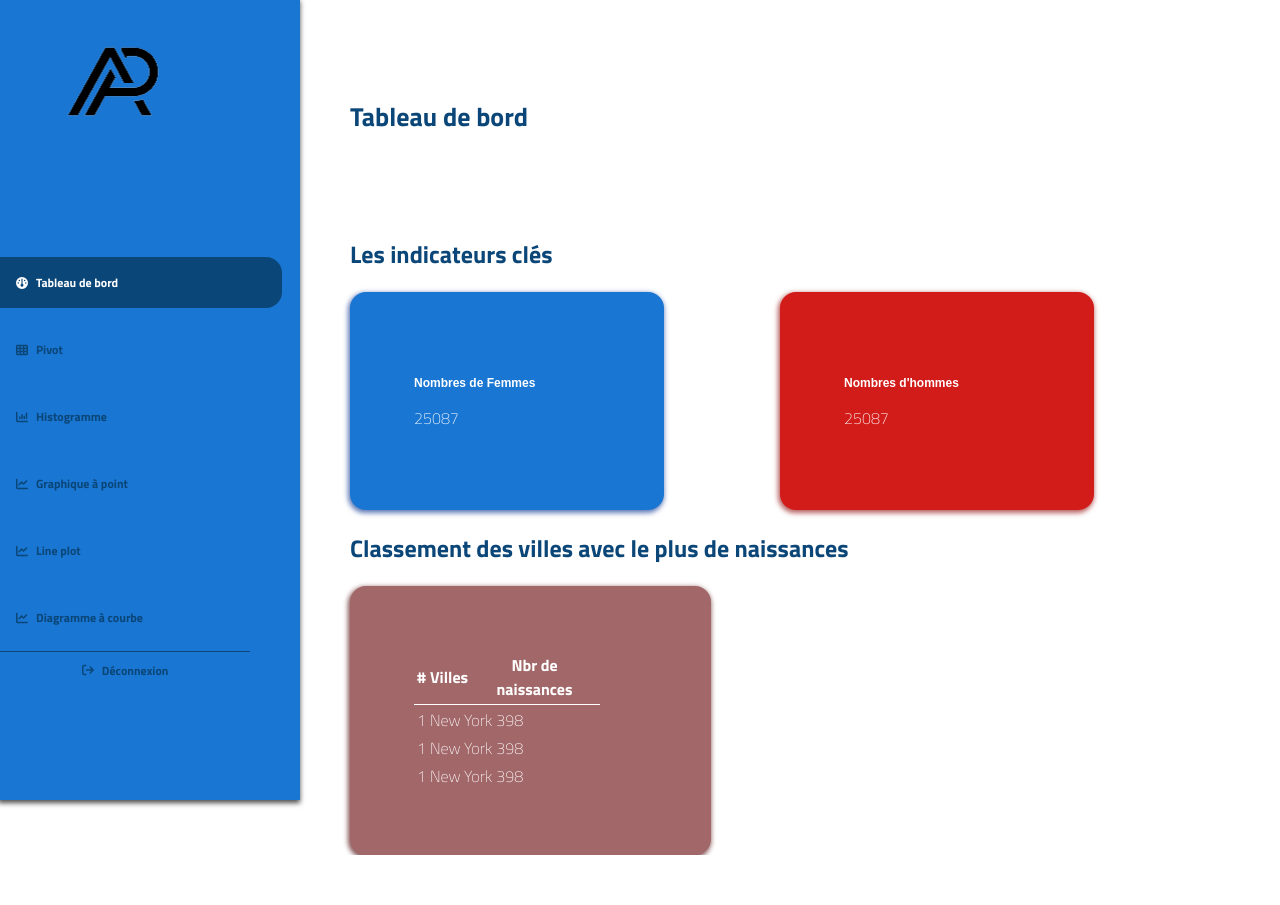
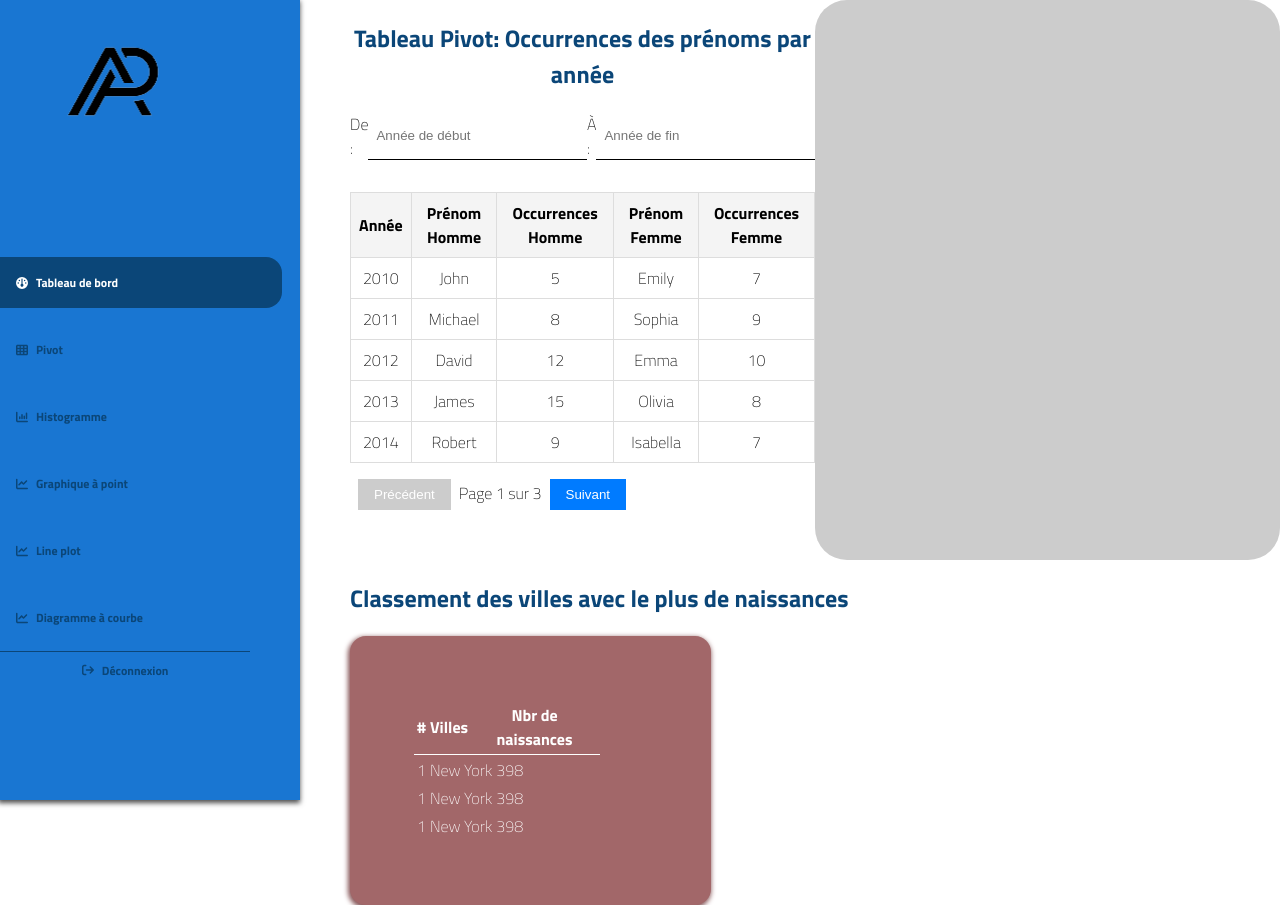
Before and after one commit to IFDevM/front-react-project3, a React (Create React App) app: page / in a window 1280 px wide. Before the commit the page ends 855 px from the top, so only its background shows below. Built offline with nearby package versions, Linux system fonts and the light colour scheme.

Commit message:
Mis à jour

```diff
--- a/package.json
+++ b/package.json
@@ -3,6 +3,7 @@
   "version": "0.1.0",
   "private": true,
   "dependencies": {
+    "@canvasjs/charts": "^3.10.10",
     "@fortawesome/fontawesome-svg-core": "^6.6.0",
     "@fortawesome/free-solid-svg-icons": "^6.6.0",
     "@fortawesome/react-fontawesome": "^0.2.2",
@@ -14,6 +15,7 @@
     "react-router": "^6.26.1",
     "react-router-dom": "^6.26.1",
     "react-scripts": "5.0.1",
+    "recharts": "^2.12.7",
     "web-vitals": "^2.1.4"
   },
   "scripts": {
--- /dev/null
+++ b/src/components/Pivot/Pivot.jsx
@@ -0,0 +1,204 @@
+import React, { useState } from 'react';
+import { PieChart, Pie, Cell, Tooltip, ResponsiveContainer } from 'recharts';
+import './pivot.css';
+
+const data = [
+  { year: 2010, maleName: 'John', maleCount: 5, femaleName: 'Emily', femaleCount: 7 },
+  { year: 2011, maleName: 'Michael', maleCount: 8, femaleName: 'Sophia', femaleCount: 9 },
+  { year: 2012, maleName: 'David', maleCount: 12, femaleName: 'Emma', femaleCount: 10 },
+  { year: 2013, maleName: 'James', maleCount: 15, femaleName: 'Olivia', femaleCount: 8 },
+  { year: 2014, maleName: 'Robert', maleCount: 9, femaleName: 'Isabella', femaleCount: 7 },
+  { year: 2015, maleName: 'William', maleCount: 10, femaleName: 'Mia', femaleCount: 11 },
+  { year: 2016, maleName: 'Joseph', maleCount: 7, femaleName: 'Ava', femaleCount: 6 },
+  { year: 2017, maleName: 'Charles', maleCount: 6, femaleName: 'Lily', femaleCount: 9 },
+  { year: 2018, maleName: 'Thomas', maleCount: 8, femaleName: 'Amelia', femaleCount: 10 },
+  { year: 2019, maleName: 'Daniel', maleCount: 9, femaleName: 'Sophia', femaleCount: 12 },
+  { year: 2020, maleName: 'Matthew', maleCount: 11, femaleName: 'Harper', femaleCount: 13 },
+];
+
+// Couleurs pour le graphique
+const COLORS = ['#0088FE', '#FF8042'];
+
+function Pivot() {
+  const [selectedYearData, setSelectedYearData] = useState(null);
+//   const [filterYear, setFilterYear] = useState('');
+  const [filterStartYear, setFilterStartYear] = useState('');
+  const [filterEndYear, setFilterEndYear] = useState('');
+  const [currentPage, setCurrentPage] = useState(1);
+  const rowsPerPage = 5;
+
+  // Filtrer les données par année
+//   const filteredDataYear = filterYear ? data.filter(item => item.year === parseInt(filterYear)) : data;
+
+    // Filtrer les données par période (de A à B)
+    const filteredData = data.filter(item => {
+        const startYear = filterStartYear ? parseInt(filterStartYear) : null;
+        const endYear = filterEndYear ? parseInt(filterEndYear) : null;
+
+        // Si ni l'année de début ni l'année de fin ne sont fournies, on renvoie toutes les données.
+        if (!startYear && !endYear) return true;
+
+        // Si seulement l'année de début est fournie
+        if (startYear && !endYear) return item.year >= startYear;
+
+        // Si seulement l'année de fin est fournie
+        if (!startYear && endYear) return item.year <= endYear;
+
+        // Si les deux années sont fournies, on filtre entre ces deux années.
+        return item.year >= startYear && item.year <= endYear;
+    });
+
+  // Pagination
+  const totalPages = Math.ceil(filteredData.length / rowsPerPage);
+  const currentData = filteredData.slice((currentPage - 1) * rowsPerPage, currentPage * rowsPerPage);
+
+  const handleNextPage = () => {
+    if (currentPage < totalPages) {
+      setCurrentPage(currentPage + 1);
+    }
+  };
+
+  const handlePrevPage = () => {
+    if (currentPage > 1) {
+      setCurrentPage(currentPage - 1);
+    }
+  };
+
+  // Handler pour le clic sur une ligne du tableau
+  const handleRowClick = (year) => {
+    const yearData = data.find((item) => item.year === year);
+    if (yearData) {
+      setSelectedYearData(yearData);
+    }
+  };
+
+  // Préparation des données pour le graphique en pourcentage
+  const getPieChartData = (maleName, maleCount, femaleName, femaleCount) => {
+    const total = maleCount + femaleCount;
+    return [
+      { name: maleName, value: (maleCount / total) * 100 },
+      { name: femaleName, value: (femaleCount / total) * 100 },
+    ];
+  };
+
+  return (
+    <div style={{ display: "flex", justifyContent: "flex-start", width: "100%", alignItems: 'flex-start' }}>
+      <div className="pivot-container">
+        <h2>Tableau Pivot: Occurrences des prénoms par année</h2>
+
+        {/* Filtre par année */}
+        {/* <div className="filter-section">
+          <label htmlFor="yearFilter">Filtrer par année :</label>
+          <input
+            id="yearFilter"
+            type="number"
+            value={filterYear}
+            onChange={(e) => setFilterYear(e.target.value)}
+            placeholder="Entrez une année"
+          />
+        </div> */}
+
+        {/* Filtre par période */}
+        <div className="filter-section">
+          <label htmlFor="startYearFilter">De :</label>
+          <input
+            id="startYearFilter"
+            type="number"
+            value={filterStartYear}
+            onChange={(e) => setFilterStartYear(e.target.value)}
+            placeholder="Année de début"
+          />
+          <label htmlFor="endYearFilter">À :</label>
+          <input
+            id="endYearFilter"
+            type="number"
+            value={filterEndYear}
+            onChange={(e) => setFilterEndYear(e.target.value)}
+            placeholder="Année de fin"
+          />
+        </div>
+
+        <table className="pivot-table">
+          <thead>
+            <tr>
+              <th>Année</th>
+              <th>Prénom Homme</th>
+              <th>Occurrences Homme</th>
+              <th>Prénom Femme</th>
+              <th>Occurrences Femme</th>
+            </tr>
+          </thead>
+          <tbody>
+            {currentData.map((row, index) => (
+              <tr className={selectedYearData && selectedYearData.year === row.year ? 'selectedData' : ""} key={index} onClick={() => handleRowClick(row.year)}>
+                <td>{row.year}</td>
+                <td>{row.maleName}</td>
+                <td>{row.maleCount}</td>
+                <td>{row.femaleName}</td>
+                <td>{row.femaleCount}</td>
+              </tr>
+            ))}
+          </tbody>
+        </table>
+
+        {/* Pagination */}
+        <div className="pagination">
+          <button onClick={handlePrevPage} disabled={currentPage === 1}>
+            Précédent
+          </button>
+          <span>Page {currentPage} sur {totalPages}</span>
+          <button onClick={handleNextPage} disabled={currentPage === totalPages}>
+            Suivant
+          </button>
+        </div>
+      </div>
+
+      {/* Graphique à secteurs affiché au clic sur une ligne */}
+      {selectedYearData ? (
+        <div className="piechart-container">
+          <h3>Répartition des prénoms pour l'année {selectedYearData.year}</h3>
+          <ResponsiveContainer width="100%" height={300}>
+            <PieChart>
+              <Pie
+                data={getPieChartData(
+                  selectedYearData.maleName,
+                  selectedYearData.maleCount,
+                  selectedYearData.femaleName,
+                  selectedYearData.femaleCount
+                )}
+                dataKey="value"
+                nameKey="name"
+                cx="50%"
+                cy="50%"
+                innerRadius={100}
+                fill="#8884d8"
+                label
+              >
+                {getPieChartData(
+                  selectedYearData.maleName,
+                  selectedYearData.maleCount,
+                  selectedYearData.femaleName,
+                  selectedYearData.femaleCount
+                ).map((entry, index) => (
+                  <Cell key={`cell-${index}`} fill={COLORS[index % COLORS.length]} />
+                ))}
+              </Pie>
+              <Tooltip />
+            </PieChart>
+          </ResponsiveContainer>
+        </div>
+        ) :
+
+        (
+            <div className='model'>
+
+            </div>
+        )
+
+
+    }
+    </div>
+  );
+}
+
+export default Pivot;
--- /dev/null
+++ b/src/components/Pivot/pivot.css
@@ -0,0 +1,86 @@
+.pivot-container {
+    width: 50%;
+    height: 70vh;
+    margin: 0 auto;
+    text-align: center;
+    display: flex;
+    flex-direction: column;
+    align-items: flex-start;
+}
+
+.selectedData{
+    background-color: #cccccc;
+}
+
+.model {
+    width: 50%;
+    height: 70vh;
+    margin: 0 auto;
+    text-align: center;
+    display: flex;
+    flex-direction: column;
+    align-items: flex-start;
+    justify-content: center;
+    background-color: #cccccc;
+    border-radius: 2rem;
+    margin: -2rem;
+}
+
+.piechart-container , .model {
+    width: 50%;
+    height: 70vh;
+    margin: 0 auto;
+    text-align: center;
+    display: flex;
+    flex-direction: column;
+    align-items: flex-start;
+    justify-content: center;
+}
+  .pivot-table {
+    width: 100%;
+    border-collapse: collapse;
+    margin-top: 1rem;
+  }
+
+  .pivot-table th,
+  .pivot-table td {
+    border: 1px solid #ddd;
+    padding: 8px;
+  }
+
+  .pivot-table th {
+    background-color: #f4f4f4;
+  }
+
+  .pivot-table tr:hover{
+    background-color: #cccccc;
+    transition: .3s;
+  }
+
+  .filter-section {
+    display: flex;
+    width: 100%;
+    margin-bottom: 1rem;
+    text-align: left;
+  }
+
+  .filter-section input {
+    padding: 0.5rem;
+  }
+
+  .pagination {
+    margin-top: 1rem;
+  }
+
+  .pagination button {
+    padding: 0.5rem 1rem;
+    margin: 0 0.5rem;
+    background-color: #007bff;
+    color: white;
+    border: none;
+    cursor: pointer;
+  }
+
+  .pagination button:disabled {
+    background-color: #cccccc;
+  }
--- a/src/pages/dashboard/Dashboard.jsx
+++ b/src/pages/dashboard/Dashboard.jsx
@@ -1,4 +1,5 @@
 import React from 'react';
+import Pivot from '../../components/Pivot/Pivot';
 import './Dashboard.css';
 
 function Dashboard() {
@@ -7,24 +8,8 @@ function Dashboard() {
     return (
         <div className='head-dashboard'>
 
-            <h1>Tableau de bord </h1>
+            <Pivot/>
 
-
-            <h2>Les indicateurs clés</h2>
-
-            <div className='key-numbers'>
-
-                <div className='block-dashboard'>
-                    <h3>Nombres de Femmes</h3>
-                    <p>25087</p>
-                </div>
-
-                <div className='block-right-dashboard'>
-                    <h3>Nombres d'hommes</h3>
-                    <p>25087</p>
-                </div>
-
-            </div>
 
             <div className='key-numbers-l2'>
                 <h2>Classement des villes avec le plus de naissances</h2>
```
Also changed, not shown: src/components/Bars/Bars.jsx (added), 1 other file (tests, documents, lock files or other folders).
